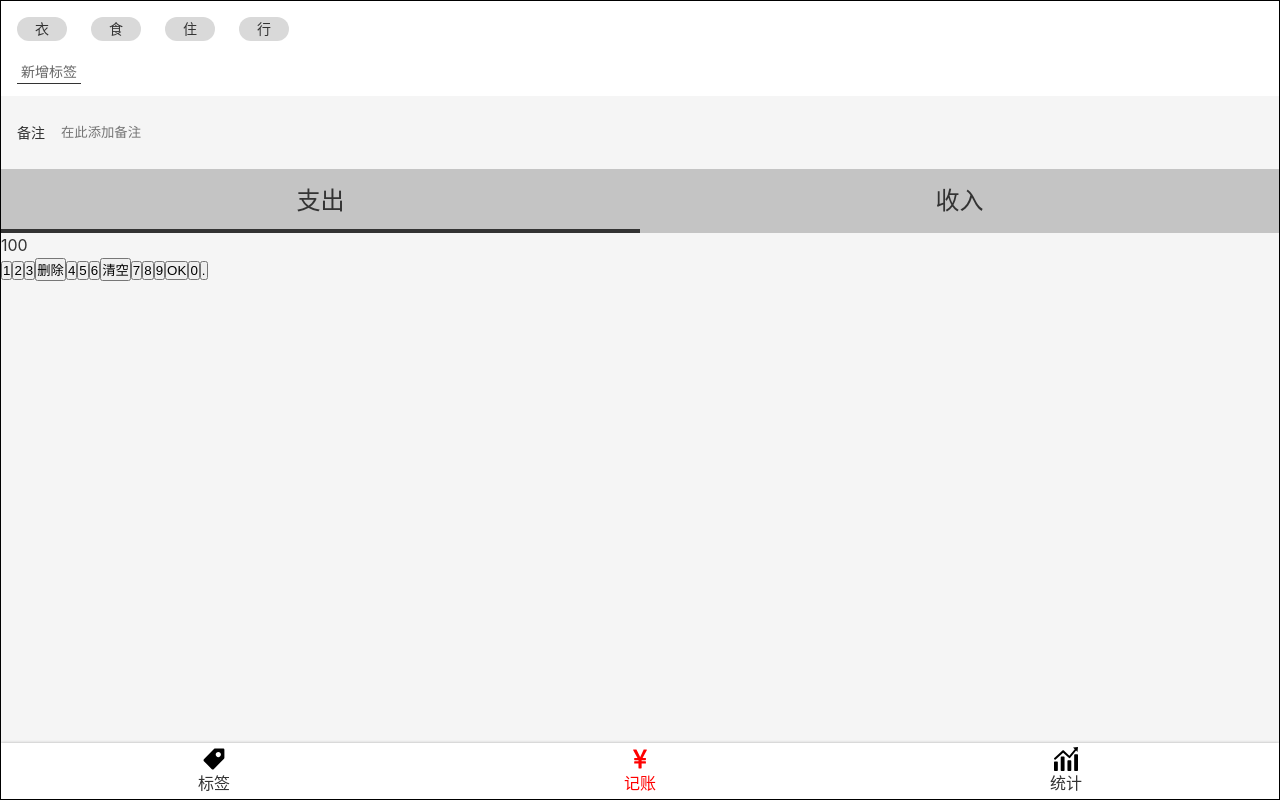
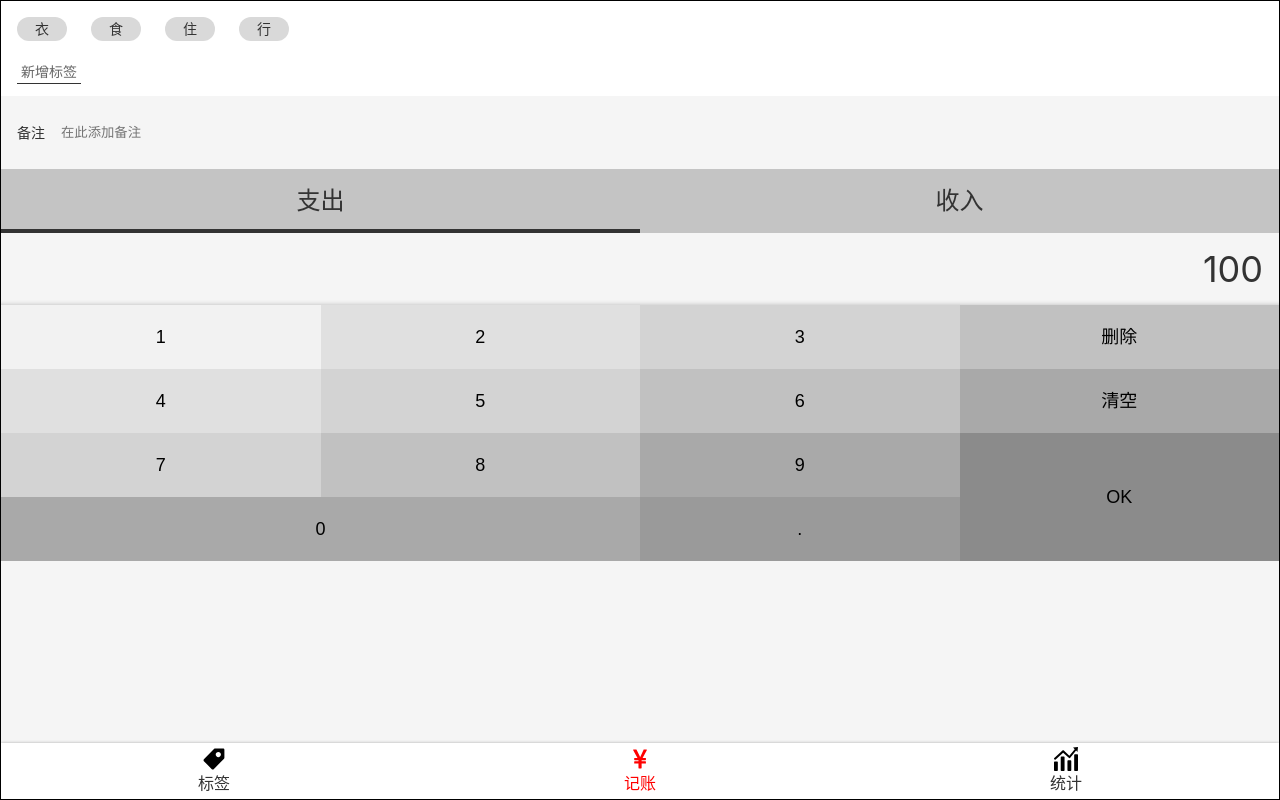
Before and after one commit to sun1948/My-Tally, a React app: page /#/money in a window 1280 px wide. Built offline with nearby package versions, Linux system fonts and the light colour scheme.

Commit message:
完成 Money.tsx 中 NumberPad UI

```diff
--- a/src/index.scss
+++ b/src/index.scss
@@ -21,3 +21,8 @@
 :focus{
   outline: none;
 }
+.clearfix::after{
+  content: '';
+  display: block;
+  clear: both;
+}
--- a/src/views/Money.tsx
+++ b/src/views/Money.tsx
@@ -20,7 +20,7 @@
     color: #666; padding: 2px 4px; margin-top: 14px;
   }
 
-`
+`;
 const NotesSection = styled.section`
   label{
     background-color: #f5f5f5;
@@ -39,7 +39,7 @@
       background: none;
     }
   }
-`
+`;
 const CategorySection = styled.section`
   background: #C4C4C4;
   font-size: 24px;
@@ -54,10 +54,42 @@
       }
     }
   }
-`
+`;
 const NumberPadSection = styled.section`
-
-`
+  output{
+    display: block;
+    font-size: 36px;
+    line-height: 72px;
+    text-align: end;
+    padding: 0 16px;
+    box-shadow: inset 0 -5px 5px -5px rgba(0,0,0,0.25);
+  }
+  .pad{
+    > button{
+      float: left;
+      width: 25%; font-size: 18px; line-height: 22px; height: 64px;
+      border: none;
+      &.ok{ height: 128px; background: #8B8B8B; float:right;  }
+      &:nth-child(1){
+        background: #F2F2F2;
+      }
+      &:nth-child(2), :nth-child(5){
+        background: #E0E0E0;
+      }
+      &:nth-child(3), :nth-child(6), :nth-child(9){
+        background: #D3D3D3;
+      }
+      &:nth-child(4), :nth-child(7), :nth-child(10){
+        background: #C1C1C1;
+      }
+      &:nth-child(8), :nth-child(11){
+        background: #A9A9A9;
+      }
+      &.dot{background: #9A9A9A;}
+      &.zero{ width: 50%; background: #A9A9A9;}
+    }
+  }
+`;
 
 const Money = () => {
   return (
@@ -84,8 +116,8 @@
         </ul>
       </CategorySection>
       <NumberPadSection>
-        <div>100</div>
-        <div>
+        <output>100</output>
+        <div className="pad clearfix">
           <button>1</button>
           <button>2</button>
           <button>3</button>
@@ -97,9 +129,9 @@
           <button>7</button>
           <button>8</button>
           <button>9</button>
-          <button>OK</button>
-          <button>0</button>
-          <button>.</button>
+          <button className="ok">OK</button>
+          <button className="zero">0</button>
+          <button className="dot">.</button>
         </div>
       </NumberPadSection>
     </Layout>
```
